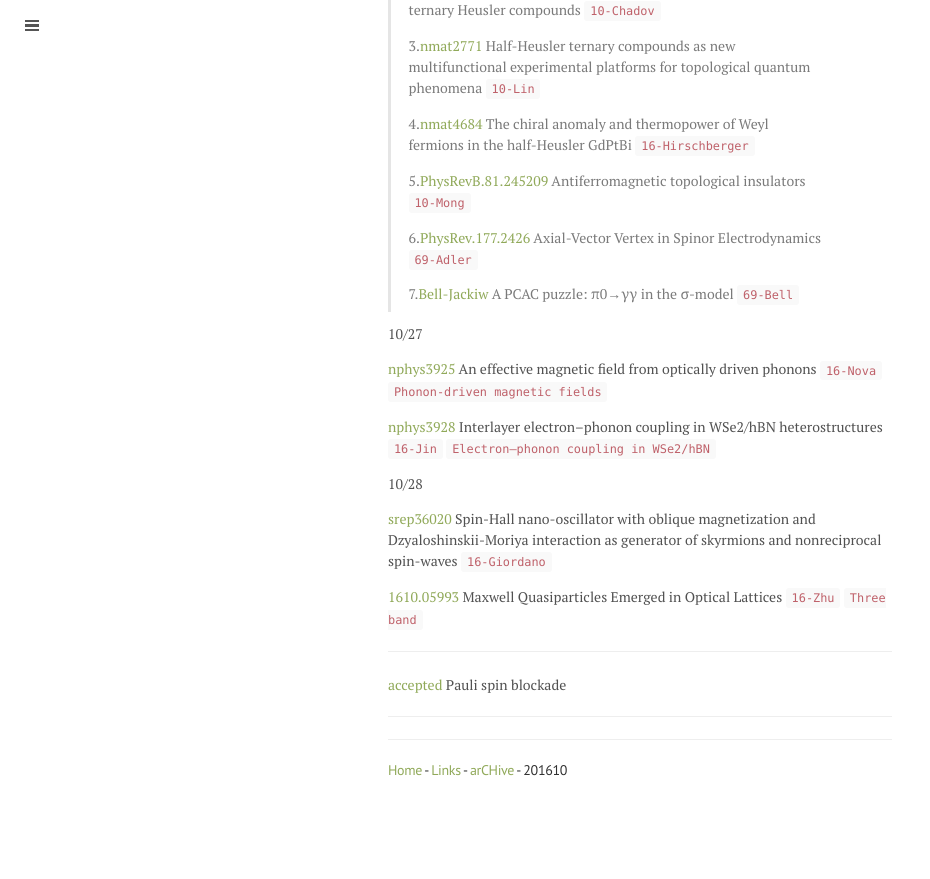
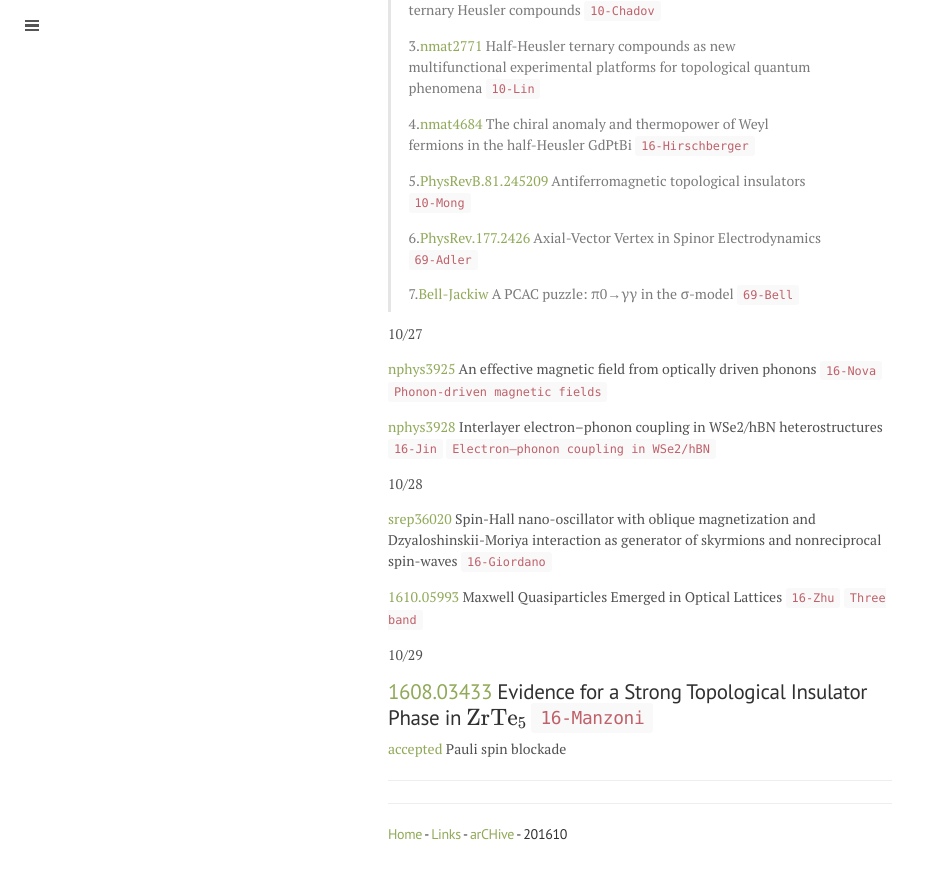
Before and after one commit to qkrwlsghdcjsworlt/work, a Jekyll site: the page built from 201610.md, in a window 1280 px wide and 900 px high, scrolled down 3222 px. Shown: the top 879 px of the window, without its empty margins (0-930 px from the left). Built offline with Jekyll 4.4.1, drawn with Linux system fonts in a browser that asks for light colours; formulas are drawn with MathJax 3; before the commit the page ends 4057 px from its top, so only the background shows below that.

Commit message:
“update”

```diff
--- a/201610.md
+++ b/201610.md
@@ -174,6 +174,10 @@ title: 201610
 
 [1610.05993](https://arxiv.org/abs/1610.05993) Maxwell Quasiparticles Emerged in Optical Lattices `16-Zhu` `Three band`
 
+
+10/29
+
+[1608.03433](https://arxiv.org/abs/1608.03433) Evidence for a Strong Topological Insulator Phase in \\( \textrm{ZrTe}_5 \\) `16-Manzoni`
 ---
 
 [accepted](http://journals.aps.org/prl/accepted/5907dYd3Cc412752804b6cc4beddf3da7eb167ae7) Pauli spin blockade
```
